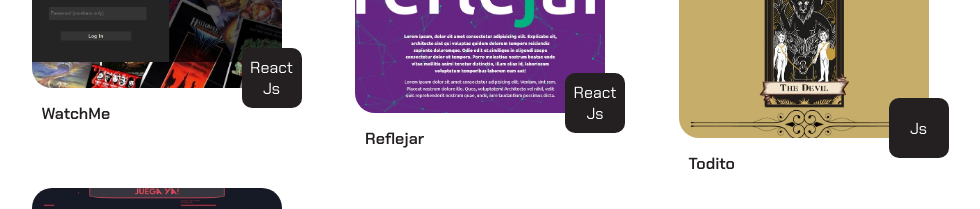
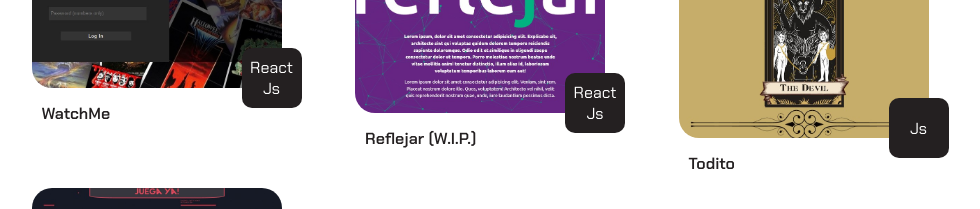
Before and after one commit to SebasAlfieri/portfolioV2, a React (Create React App) app: page / in a window 1280 px wide. Shown: the part 900-1109 px from the top of the page, without its empty margins (160-1140 px from the left). Built offline with nearby package versions, Linux system fonts and the light colour scheme.

Commit message:
reflejar

```diff
--- a/src/components/Projects.jsx
+++ b/src/components/Projects.jsx
@@ -83,15 +83,15 @@ function Projects() {
         />
         <ProjectsColumn
           margin="50px"
-          titleTop="Reflejar"
+          titleTop="Reflejar (W.I.P.)"
           titleBot="Widgets"
           imgTop="./images/reflejar.jpg"
           imgBot="./images/widgets.jpg"
-          linkTop="https://reflejar-sebasalfieri.vercel.app/"
+          linkTop="#"
           linkBot="https://sebasalfieri.github.io/Widgets/"
           usesTop="React Js"
           usesBot="Js"
-          descriptionTop="A team freelance job where i worked as a developer for a data analysts team"
+          descriptionTop="A team freelance job where im working as a developer for a data analysts team"
           descriptionBot="Some simple widgets using different java script features as Local Storate, API - DOM and JSON"
           lenguagesTop="React Js - Responsive"
           lenguagesBot="Js - APIs - JSON - Sass - Responsive"
```
